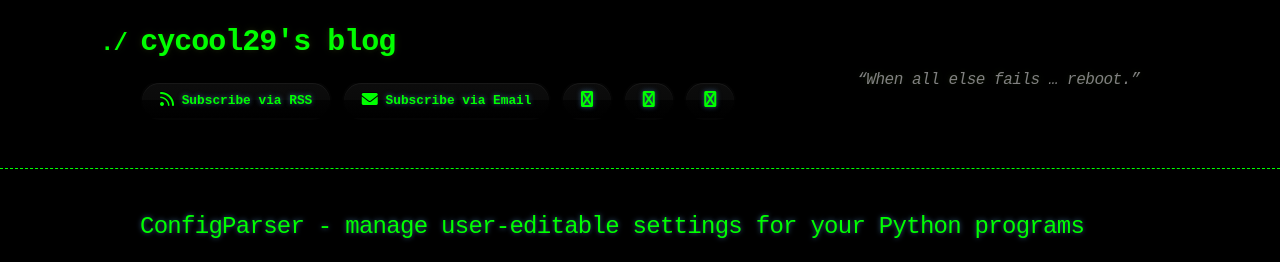
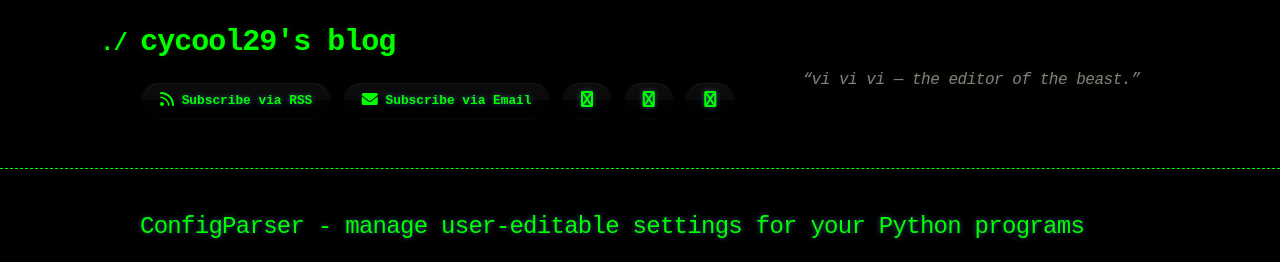
Before and after one commit to cycool29/cycool29.github.io, a Jekyll site: the page built from index.md, in a window 1280 px wide and 900 px high. Shown: the top 262 px of the window. Built offline with Jekyll 4.4.1, drawn with Linux system fonts in a browser that asks for light colours; a style sheet for code colours, icons or effects is not loaded.

Commit message:
Update quotes

```diff
--- a/_config.yml
+++ b/_config.yml
@@ -1,5 +1,5 @@
 title: cycool29's blog
-description: "“When all else fails … reboot.” "
+description: "“vi vi vi — the editor of the beast.” "
 bio: A high school student. Intermediate in Python, Git, Bash. Learning JavaScript. He/Him. "
 author: cycool29
 url: https://cycool29.github.io
```
